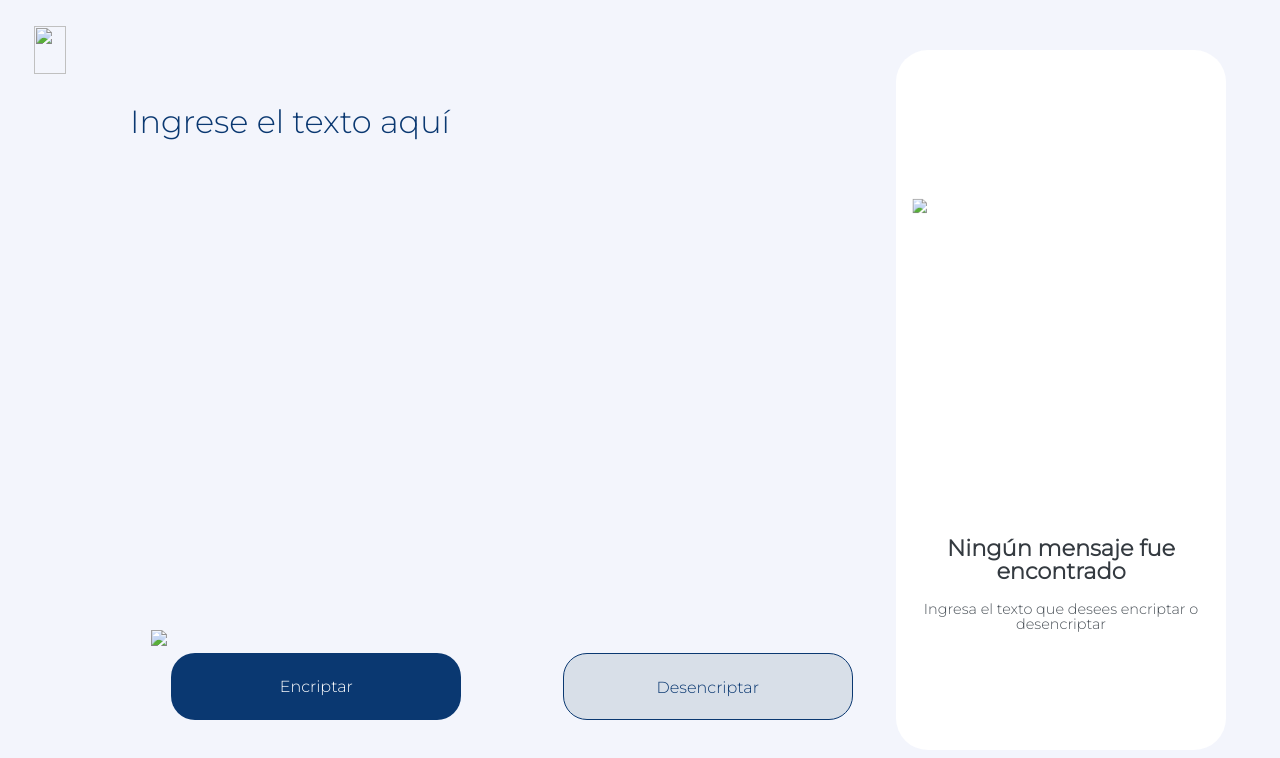
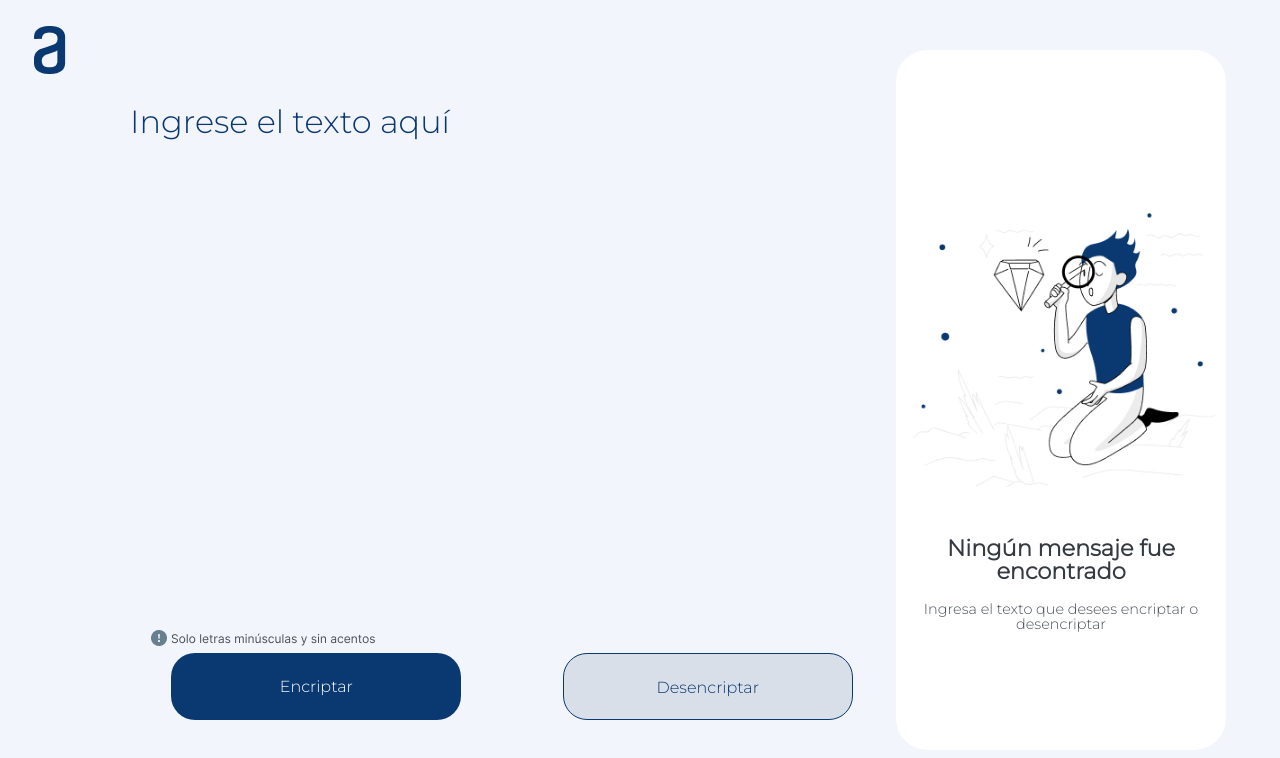
Before and after one commit to DarkOphanim/Encriptador, a plain HTML site: page index.html in a window 1280 px wide. Drawn offline with Linux system fonts and the light colour scheme; the site is published under a folder, as on GitHub Pages, so addresses that start at the root find nothing.

Commit message:
Modificando las imagenes del index

```diff
--- a/index.html
+++ b/index.html
@@ -12,18 +12,18 @@
 </head>
 <body>
     <div class="content">
-        <header class="header"><img class="headerAluraLogo" src="/imagenes/Vector.png"></header>
+        <header class="header"><img class="headerAluraLogo" src="./imagenes/Vector.png"></header>
         <div class="encryptDecryptArea">
             <textarea cols="30" rows="10" class="encryptDecryptArea-TextArea" placeholder="Ingrese el texto aquí"></textarea>
         </div>
         <div class="encrypDecryptButtons">
-            <img class="warningImage" src="/imagenes/warning.png">
+            <img class="warningImage" src="./imagenes/warning.png">
             <button class="encrypDecryptButtons-encrypt" onclick="btnEncryptMessage()">Encriptar</button>
             <button class="encrypDecryptButtons-decrypt" onclick="btnDecryptMessage()">Desencriptar</button>
         </div>
         <div class="resultingMessageArea">
             <textarea class="resultingMessageArea-TextArea" cols="30" rows="10"></textarea>
-            <img class="resultingMessageArea-img1" src="/imagenes/Muñeco.png">
+            <img class="resultingMessageArea-img1" src="./imagenes/Muñeco.png">
             <p class="resultingMessageArea-p1">Ningún mensaje fue encontrado</p>
             <p class="resultingMessageArea-p2">Ingresa el texto que desees encriptar o desencriptar</p>
                 <div class="copyButton">
```
